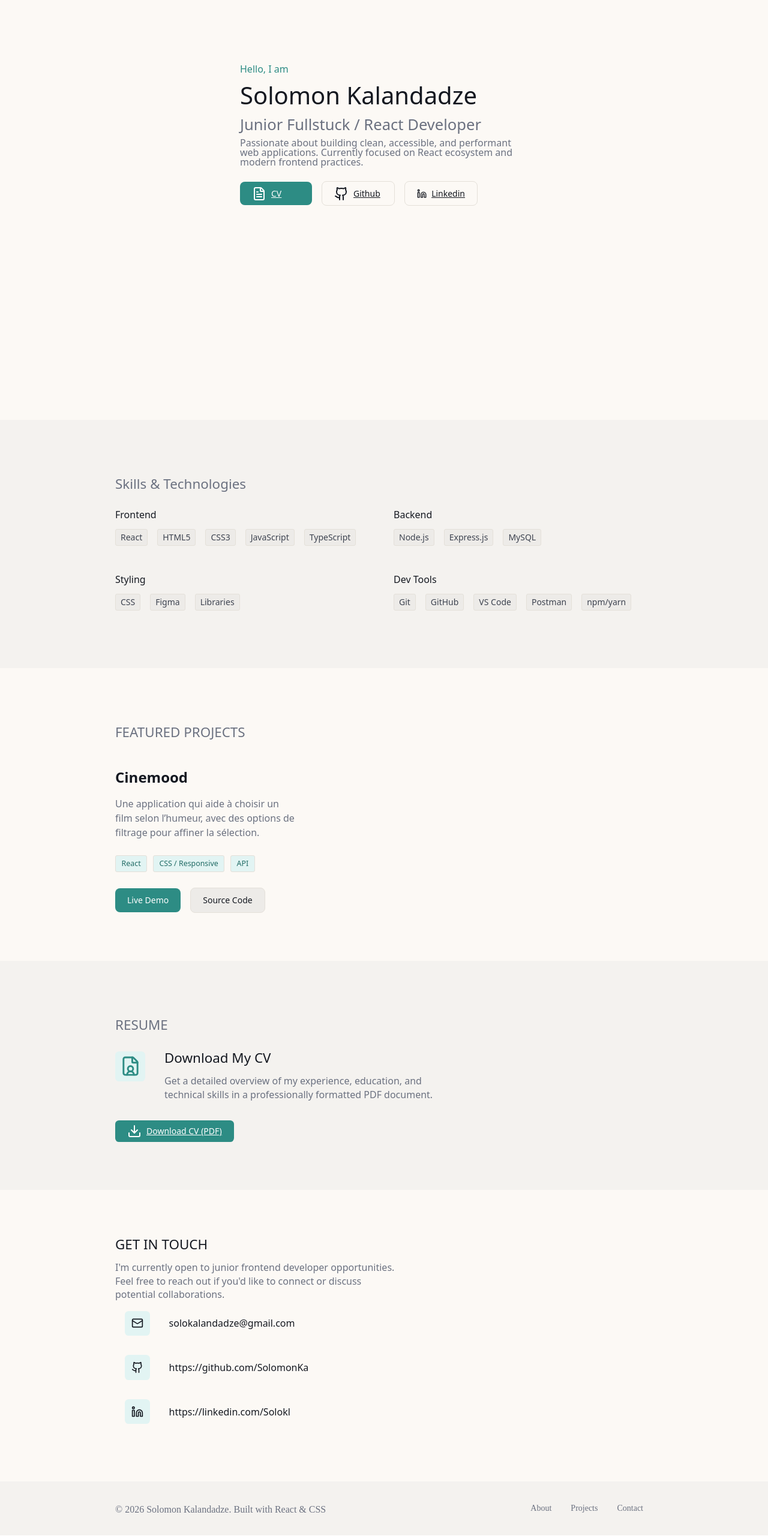
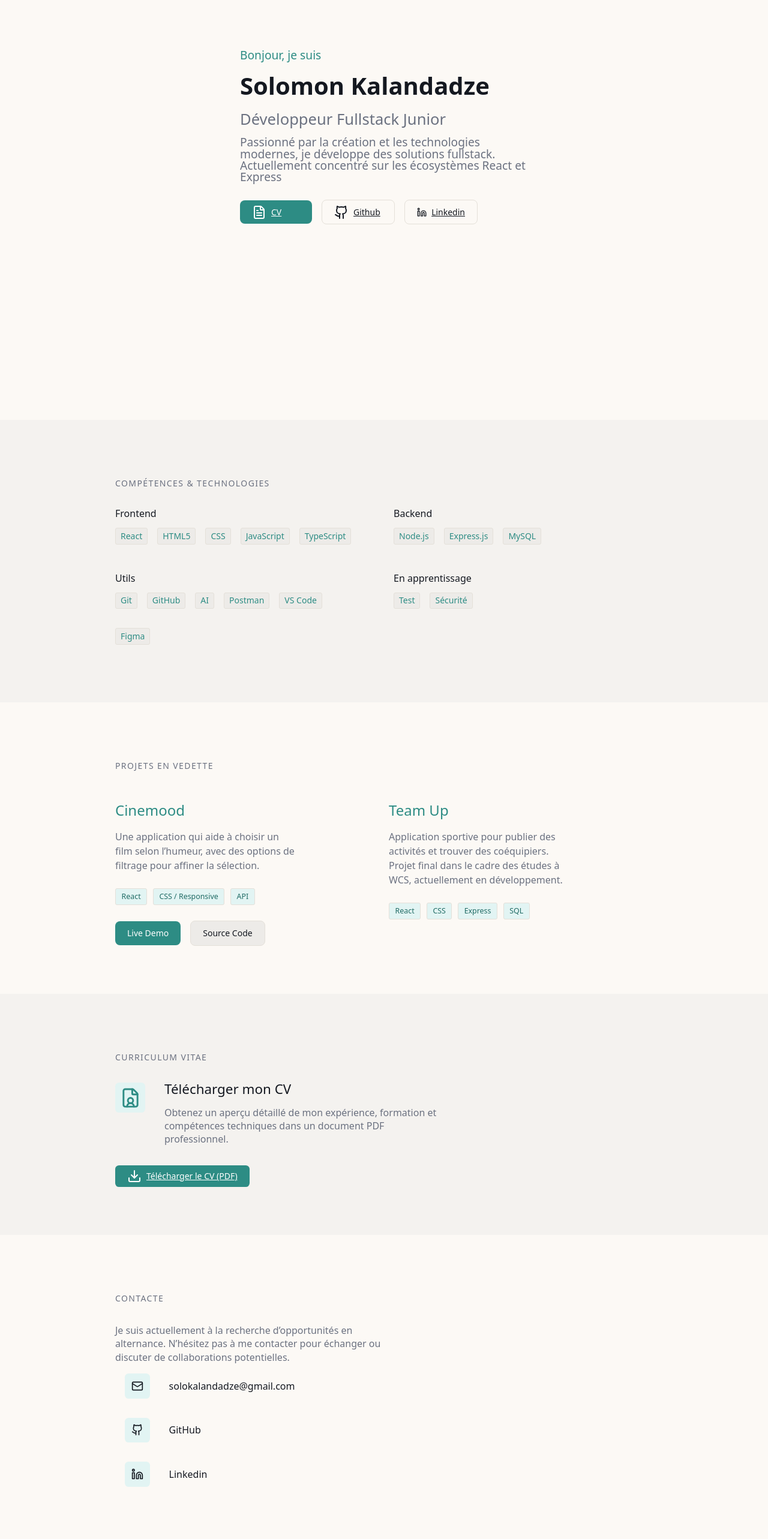
Before and after one commit to SolomonKa/Portfolio, a React (Vite) app: page / in a window 1280 px wide. Shown: the part 180-2746 px from the top of the page at 60% size. Built offline with nearby package versions, Linux system fonts and the light colour scheme; a web font is replaced by a local one.

Commit message:
updated css details, translated text to french

```diff
--- a/package.json
+++ b/package.json
@@ -10,6 +10,9 @@
     "preview": "vite preview"
   },
   "dependencies": {
+    "@emotion/react": "^11.14.0",
+    "@emotion/styled": "^11.14.1",
+    "@mui/material": "^7.3.7",
     "lucide-react": "^0.562.0",
     "react": "^19.2.0",
     "react-dom": "^19.2.0"
--- a/src/App.tsx
+++ b/src/App.tsx
@@ -13,11 +13,16 @@ function App() {
     <>
       <Navbar />
       <main>
-          <About />
-          <Skills />
-          <Project />
-          <Resume />
-          <Contact />
+          <section id='about'><About /></section>
+          <section id='skills'><Skills /></section>
+          <section id='projects'><Project /></section>
+          <section id='cv'><Resume /></section>
+          <section id='contact'><Contact /></section>
+
+
+
+
+
       </main>
       <Footer />
     </>
--- a/src/Components/About/About.css
+++ b/src/Components/About/About.css
@@ -3,6 +3,15 @@
     justify-content: center;
     align-items: center;
     height: 100vh;
+}
+
+.title-a {
+    margin-top: 1.4rem;
+    margin-bottom: 1.4rem;
+    color: var(--foreground);
+    font-size: 2.5rem;
+    line-height: 1;
+    font-weight: 600;
 }
 
 .ab-top {
@@ -19,9 +28,10 @@
 }
 
 .p1 {
-    font-weight: 300;
-    margin-top: 0.625rem;
-    margin-bottom: 0.625rem;
+    font-weight: 400;
+    margin-top: 1rem;
+    margin-bottom: 1rem;
+    font-size: 1.2rem;
 }
 
 .btn-width-match {
@@ -30,5 +40,5 @@
 }
 
 .links-container {
-    margin-top: 1.5rem;
+    margin-top: 1.8rem;
 }
--- a/src/Components/About/About.tsx
+++ b/src/Components/About/About.tsx
@@ -8,14 +8,14 @@ function About() {
             <section className='section background ab-top'>
                <div className='container about-container'>
                     <div className='about'>
-                    <p className='text-primary p1'>Hello, I am</p>
-                    <h1 className='title'>Solomon Kalandadze</h1>
-                    <h2 className='text-secondary secondary-title'>Junior Fullstuck / React Developer</h2>
-                    <p className='text-secondary p1'>Passionate about building clean, accessible, and performant web applications. Currently focused on React ecosystem and modern frontend practices.</p>
+                    <p className='text-primary p1'>Bonjour, je suis</p>
+                    <h1 className='title-a'>Solomon Kalandadze</h1>
+                    <h2 className='text-secondary secondary-title'>Développeur Fullstack Junior</h2>
+                    <p className='text-secondary p1'>Passionné par la création et les technologies modernes, je développe des solutions fullstack. Actuellement concentré sur les écosystèmes React et Express</p>
                     <div className='links-container'>
                         <a href='../../../public/cv/CV_Solomon-KALANDADZE.pdf' target='_blank' rel="noopener noreferrer" className="btn-primary btn-width-match"><FileText />CV</a>
                         <a href="github" className="btn-outline btn-width-match"><Github /> Github</a>
-                        <a href="linkedin" className="btn-outline btn-width-match"><Linkedin /> Linkedin</a>
+                        <a href="https://www.linkedin.com/in/solomon-kalandadze-95899092/" target='_blank' className="btn-outline btn-width-match"><Linkedin /> Linkedin</a>
                     </div>
                 </div>
                </div>
--- a/src/Components/Contact/Contact.tsx
+++ b/src/Components/Contact/Contact.tsx
@@ -7,8 +7,8 @@ function Contact() {
         <>
             <section className='section background'>
                 <div className='container contact-container'>
-                    <h2 className='subtitle-2'>GET IN TOUCH</h2>
-                    <p className='cv-desctipt'>I'm currently open to junior frontend developer opportunities. Feel free to reach out if you'd like to connect or discuss potential collaborations.</p>
+                    <h2 className='subtitle'>Contacte</h2>
+                    <p className='cv-desctipt'>Je suis actuellement à la recherche d’opportunités en alternance. N’hésitez pas à me contacter pour échanger ou discuter de collaborations potentielles.</p>
                     <div className='links'>
                         <a href="mailto:solokalandadze@gmail.com" className='link-container'>
                            <div className='lk-box'>
@@ -20,13 +20,13 @@ function Contact() {
                            <div className='lk-box'>
                                 {<Github size={20} className='icon'/>}
                             </div>
-                                https://github.com/SolomonKa
+                                GitHub
                             </a>
-                        <a href='linkedin.com' className='link-container'>
+                        <a href='https://www.linkedin.com/in/solomon-kalandadze-95899092/' target='blank' className='link-container'>
                            <div className='lk-box'>
                                 {<Linkedin size={20} className='icon'/>}
                             </div>
-                                https://linkedin.com/Solokl
+                                Linkedin
                             </a>
                     </div>
 
--- a/src/Components/Projects/Project.css
+++ b/src/Components/Projects/Project.css
@@ -14,8 +14,8 @@
 }
 
 .pg-title {
-    color: var(--foreground);
-    font-weight: 600;
+    color: var(--primary);
+    font-weight: 400;
     font-size: 1.5rem;
     line-height: 2rem;
 }
--- a/src/Components/Projects/Project.tsx
+++ b/src/Components/Projects/Project.tsx
@@ -6,7 +6,7 @@ function Project() {
         <>
             <section className='section background'>
                 <div className='container projects-container'>
-                    <h2 className='subtitle' id='pg-subtitle'>FEATURED PROJECTS</h2>
+                    <h2 className='subtitle'>Projets en Vedette</h2>
                      <div className='project-grid'>
                         <div className='pj-content'>
                             <h3 className='pg-title'>Cinemood</h3>
@@ -21,7 +21,16 @@ function Project() {
                                 <a href="https://github.com/SolomonKa/Cinemood" target='_blank' rel="noopener noreferrer" className="btn-outline pj-btn-sec">Source Code</a>
                             </div>
                         </div>
-
+                         <div className='pj-content'>
+                            <h3 className='pg-title'>Team Up</h3>
+                            <p className='pj-desctipt'>Application sportive pour publier des activités et trouver des coéquipiers. Projet final dans le cadre des études à WCS, actuellement en développement.</p>
+                            <div>
+                                <span className='tech-pj-box'>React</span>
+                                <span className='tech-pj-box'>CSS</span>
+                                <span className='tech-pj-box'>Express </span>
+                                <span className='tech-pj-box'>SQL</span>
+                            </div>
+                        </div>
                     </div>
                 </div>
 
--- a/src/Components/Resume/Resume.tsx
+++ b/src/Components/Resume/Resume.tsx
@@ -9,17 +9,17 @@ function Resume() {
         <>
             <section className='section background-2'>
                 <div className='container resume-container'>
-                    <h3 className='subtitle'>RESUME</h3>
+                    <h3 className='subtitle'>Curriculum Vitae</h3>
                     <div className='res-flex'>
                         <div className='cv-icon-cont'>
                             <FileUser className='cv-img'/>
                         </div>
                         <div className='cv-description'>
-                            <h3 className='subtitle-2'>Download My CV</h3>
-                            <p className='cv-desctipt'>Get a detailed overview of my experience, education, and technical skills in a professionally formatted PDF document.</p>
+                            <h3 className='subtitle-2'>Télécharger mon CV</h3>
+                            <p className='cv-desctipt'>Obtenez un aperçu détaillé de mon expérience, formation et compétences techniques dans un document PDF professionnel.</p>
                         </div>
                     </div>
-                    <a href='../../../public/cv/CV_Solomon-KALANDADZE.pdf' download='Solomon-KALANDADZE_CV' rel="noopener noreferrer" className='btn-primary cv-btn-top' style={{border:'none'}}>{<Download />}Download CV (PDF)</a>
+                    <a href='../../../public/cv/CV_Solomon-KALANDADZE.pdf' download='Solomon-KALANDADZE_CV' rel="noopener noreferrer" className='btn-primary cv-btn-top' style={{border:'none'}}>{<Download />}Télécharger le CV (PDF)</a>
                 </div>
 
             </section>
--- a/src/Components/Skills/Skills.css
+++ b/src/Components/Skills/Skills.css
@@ -12,9 +12,11 @@
     margin-top: 1rem;
     margin-bottom: 2rem;
     color: var(--muted-foreground);
+    font-size: 0.875rem;
+    line-height: 1.25rem;
     font-weight: 500;
-    font-size: 1.4rem;
-    line-height: 1;
+    text-transform: uppercase;
+    letter-spacing: 0.1em;
 }
 
 .skill-box {
@@ -30,7 +32,7 @@
     font-size: 0.875rem;
     line-height: 1rem;
     background: var(--tag-bg);
-    color: var(--tag-text);
+    color: var(--primary);
     transition-property: all;
     transition-timing-function: cubic-bezier(0.4, 0, 0.2, 1);
     transition-duration: 0.2s;
--- a/src/Components/Skills/Skills.tsx
+++ b/src/Components/Skills/Skills.tsx
@@ -3,7 +3,7 @@ import './Skills.css'
 
 const frontend = data.find(e => e.category === 'Frontend')
 const backend = data.find(e => e.category === 'Backend')
-const style = data.find(e => e.category === 'Styling')
+const learning = data.find(e => e.category === 'Learning')
 const devTools = data.find(e => e.category === 'Dev Tools')
 
 
@@ -15,7 +15,7 @@ function Skills() {
         <>
             <section className="section background-2">
                 <div className="container skills-container h-mj">
-                    <h2 className='subtitle'>Skills & Technologies</h2>
+                    <h2 className='subtitle'>Compétences & Technologies</h2>
                         <div className="grid-container">
                             <div className='skill-box'>
                                 <h2 className='text-secondary'>Frontend</h2>
@@ -30,15 +30,15 @@ function Skills() {
                                 </div>
                             </div>
                             <div className='skill-box'>
-                                <h2 className='text-secondary'>Styling</h2>
+                                <h2 className='text-secondary'>Utils</h2>
                                 <div className="flex-skl">
-                                    {style?.technologies.map(tech => <span className='tech-box' key={tech}>{tech}</span>)}
+                                    {devTools?.technologies.map(tech => <span className='tech-box' key={tech}>{tech}</span>)}
                                 </div>
                             </div>
                             <div className='skill-box'>
-                                <h2 className='text-secondary'>Dev Tools</h2>
+                                <h2 className='text-secondary'>En apprentissage</h2>
                                 <div className="flex-skl">
-                                    {devTools?.technologies.map(tech => <span className='tech-box' key={tech}>{tech}</span>)}
+                                    {learning?.technologies.map(tech => <span className='tech-box' key={tech}>{tech}</span>)}
                                 </div>
                             </div>
 
--- a/src/Skills-data.ts
+++ b/src/Skills-data.ts
@@ -1,19 +1,19 @@
 const skills = [
   {
     category: "Frontend",
-    technologies: ["React", "HTML5", "CSS3", "JavaScript", "TypeScript"]
+    technologies: ["React", "HTML5", "CSS", "JavaScript", "TypeScript"]
   },
   {
     category: "Backend",
     technologies: ["Node.js", "Express.js", "MySQL"]
   },
   {
-    category: "Styling",
-    technologies: ["CSS", "Figma", "Libraries"]
+    category: "Dev Tools",
+    technologies: ["Git", "GitHub",'AI', "Postman", "VS Code", 'Figma']
   },
   {
-    category: "Dev Tools",
-    technologies: ["Git", "GitHub", "VS Code", "Postman", "npm/yarn"]
+    category: "Learning",
+    technologies: ["Test", "Sécurité"]
   },
   {
     category: "Soft Skills",
```
Also changed, not shown: src/Components/Card/card.tsx (added, +36 -0 lines), 1 other file (tests, documents, lock files or other folders).
